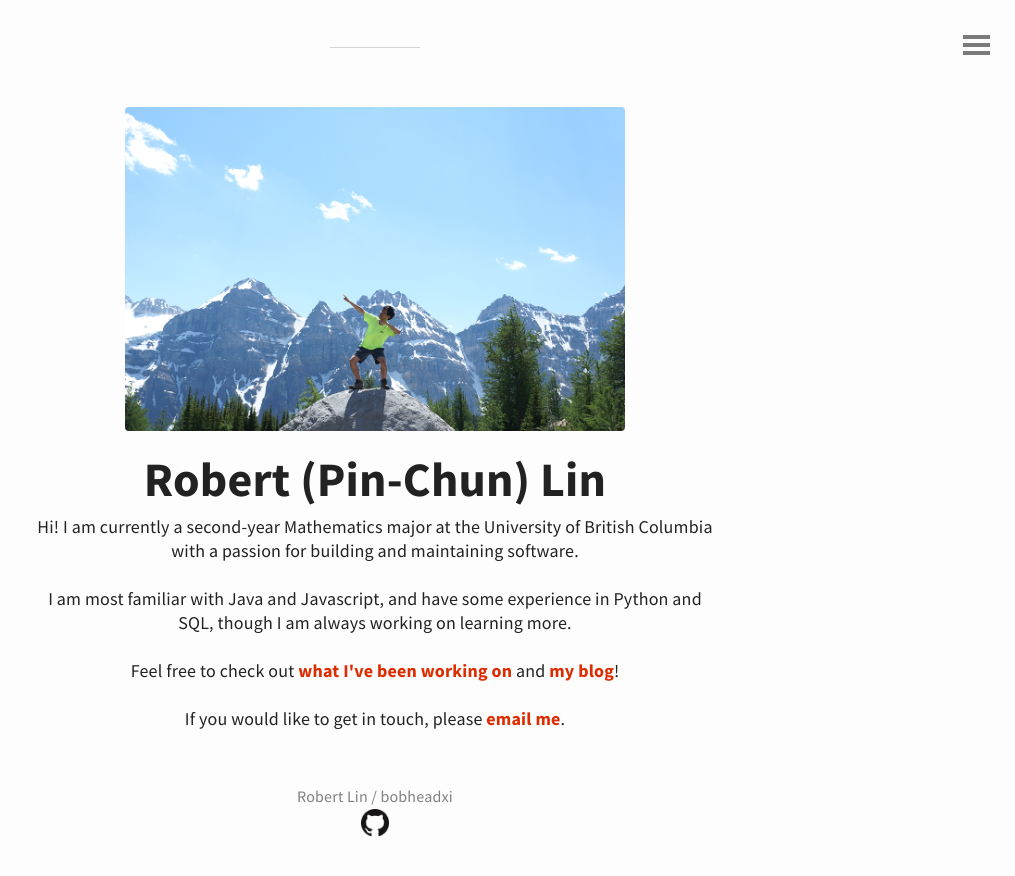
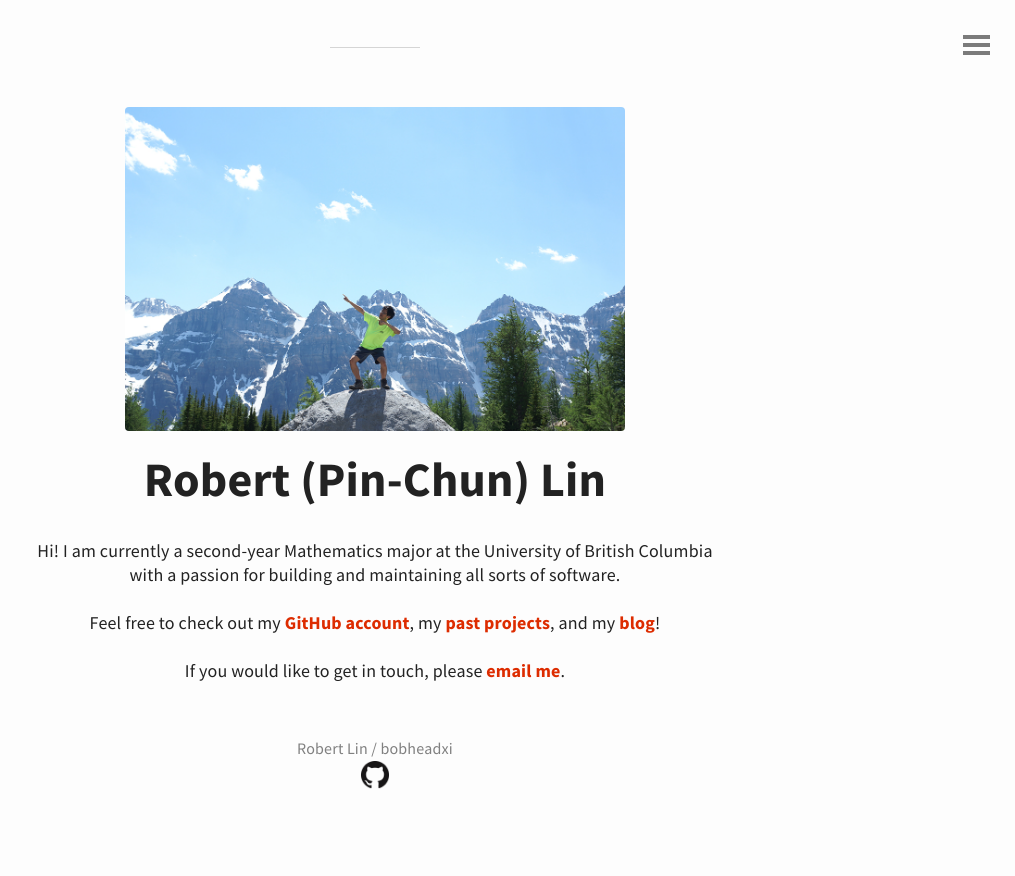
Before and after one commit to bobheadxi/bobheadxi.github.io, a Jekyll site: the page built from index.html, in a window 1280 px wide. Shown: the top 876 px of the page, without its empty margins (265-1280 px from the left). Built offline with Jekyll 4.4.1, drawn with Linux system fonts in a browser that asks for light colours; the list of posts is cut into pages by our own code.

Commit message:
Update landing page wording, new link to GitHub

```diff
--- a/index.html
+++ b/index.html
@@ -13,15 +13,14 @@ layout: landing-page
         Robert (Pin-Chun) Lin
     </h1>
 
+    <p></p>
+
     <p>Hi! I am currently a second-year Mathematics major at the University
         of British Columbia with a passion for building and maintaining
-        software.</p>
+        all sorts of software.</p>
 
-    <p>I am most familiar with Java and Javascript, and have some experience in
-        Python and SQL, though I am always working on learning more.</p>
-
-    <p>Feel free to check out <a href="/projects">what I've been working on</a>
-        and <a href="/blog">my blog</a>!</p>
+    <p>Feel free to check out my <a href="https://github.com/bobheadxi">GitHub account</a>,
+        my <a href="/projects">past projects</a>, and my <a href="/blog">blog</a>!</p>
 
     <p>If you would like to get in touch, please
         <a href="mailto:robertlin@alumni.ubc.ca?Subject=Hi%20Robert!" target="_top">email me</a>.
```
